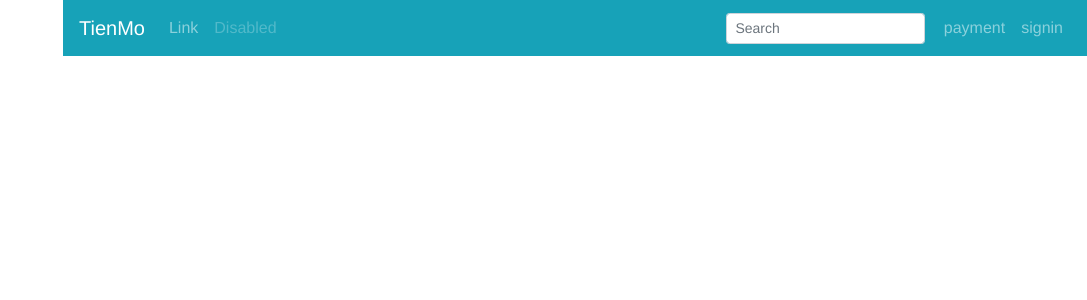
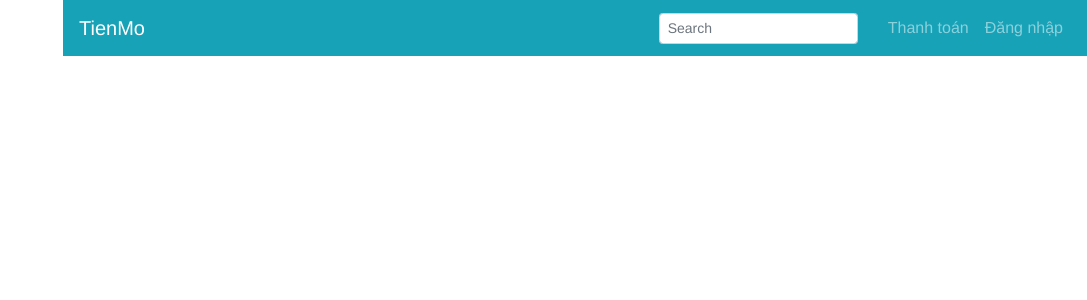
Before and after one commit to tringuyen104/internetbanking, a Vue app: page /headerbar in a window 1280 px wide. Shown: the top 300 px of the page, without its empty margins (193-1280 px from the left). Built offline with nearby package versions, Linux system fonts and the light colour scheme.

Commit message:
fix set default for i18n

```diff
--- a/src/main.js
+++ b/src/main.js
@@ -11,6 +11,7 @@
 
 library.add(faUserSecret)
 
+i18n.locale = 'vn'
 Vue.use(BootstrapVue)
 Vue.config.productionTip = false
 Vue.component('font-awesome-icon', FontAwesomeIcon)
--- a/src/views/HeaderBar.vue
+++ b/src/views/HeaderBar.vue
@@ -6,10 +6,10 @@
       <b-navbar-toggle target="nav-collapse"></b-navbar-toggle>
 
       <b-collapse id="nav-collapse" is-nav>
-        <b-navbar-nav>
+        <!-- <b-navbar-nav>
           <b-nav-item href="#">Link</b-nav-item>
           <b-nav-item href="#" disabled>Disabled</b-nav-item>
-        </b-navbar-nav>
+        </b-navbar-nav> -->
 
         <!-- Right aligned nav items -->
         <b-navbar-nav class="ml-auto">
```
